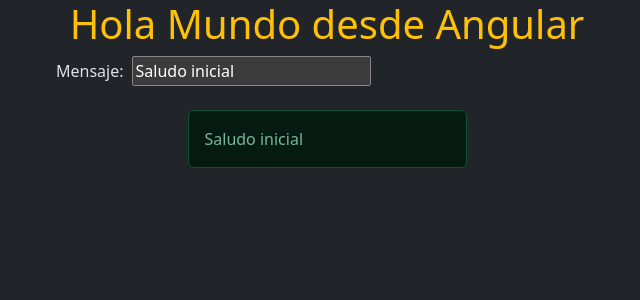
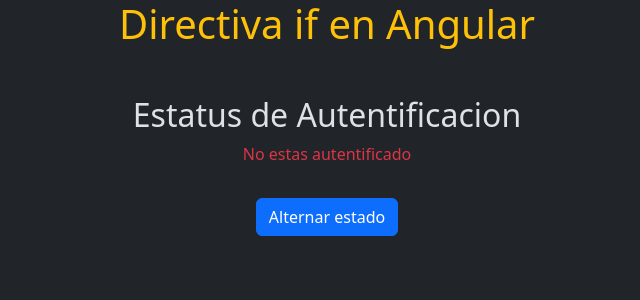
Before and after one commit to 0xmatk/app-angular, an Angular app: page / in a window 1280 px wide. Shown: the top 300 px of the page, without its empty margins (313-953 px from the left). Built offline with nearby package versions, Linux system fonts and the light colour scheme.

Commit message:
sentencia if

```diff
--- a/src/app/app.component.html
+++ b/src/app/app.component.html
@@ -4,7 +4,8 @@
     <!-- <app-hijo/> -->
     <!-- <app-mostrar-mensaje/> -->
     <!-- <app-replicador/> -->
-    <app-saludar/>
+    <!-- <app-saludar/> -->
+     <app-componente-if/>
 </div>
 
 
--- a/src/app/app.component.ts
+++ b/src/app/app.component.ts
@@ -8,13 +8,14 @@
 import { MostrarMensajeComponent } from './mostrar-mensaje/mostrar-mensaje.component';
 import { ReplicadorComponent } from './replicador/replicador.component';
 import { SaludarComponent } from "./saludar/saludar.component";
+import { ComponenteIfComponent } from "./componente-if/componente-if.component";
 
 @Component({
   selector: 'app-root',
-  imports: [RouterOutlet, NuevoComponenteComponent, ComponenteEnLineaComponent, InterpolacionComponent, PadreComponent, HijoComponent, MostrarMensajeComponent, ReplicadorComponent, SaludarComponent],
+  imports: [RouterOutlet, NuevoComponenteComponent, ComponenteEnLineaComponent, InterpolacionComponent, PadreComponent, HijoComponent, MostrarMensajeComponent, ReplicadorComponent, SaludarComponent, ComponenteIfComponent],
   templateUrl: './app.component.html',
   styleUrl: './app.component.css'
 })
 export class AppComponent {
-  title = 'Hola Mundo desde Angular';
+  title = 'Directiva if en Angular';
 }
--- /dev/null
+++ b/src/app/componente-if/componente-if.component.html
@@ -0,0 +1,10 @@
+<div class="container mt-5 text-center">
+    <h2>Estatus de Autentificacion</h2>
+
+    @if(isAutenticado){
+        <p class="text-success"> Estas autentificado</p>
+    }@else{
+        <p class="text-danger">No estas autentificado</p>
+    }
+    <button class="btn btn-primary mt-3" (click)="alternarAutenticado()">Alternar estado</button>
+</div>
--- /dev/null
+++ b/src/app/componente-if/componente-if.component.ts
@@ -0,0 +1,16 @@
+import { Component } from '@angular/core';
+
+@Component({
+  selector: 'app-componente-if',
+  imports: [],
+  templateUrl: './componente-if.component.html',
+  styleUrl: './componente-if.component.css'
+})
+export class ComponenteIfComponent {
+  isAutenticado: boolean = false;
+
+
+  alternarAutenticado(): void{
+    this.isAutenticado = !this.isAutenticado;
+  }
+}
```
Also changed, not shown: src/app/componente-if/componente-if.component.css (added).
